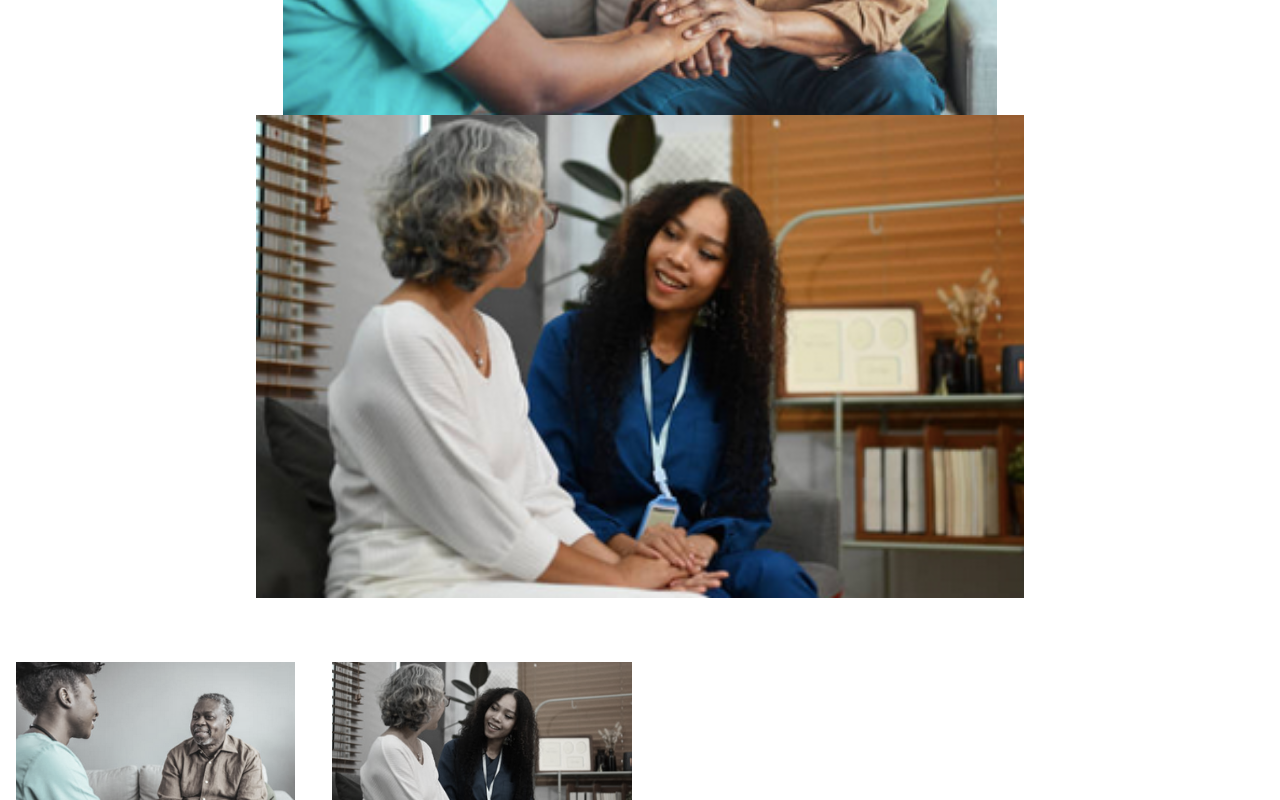
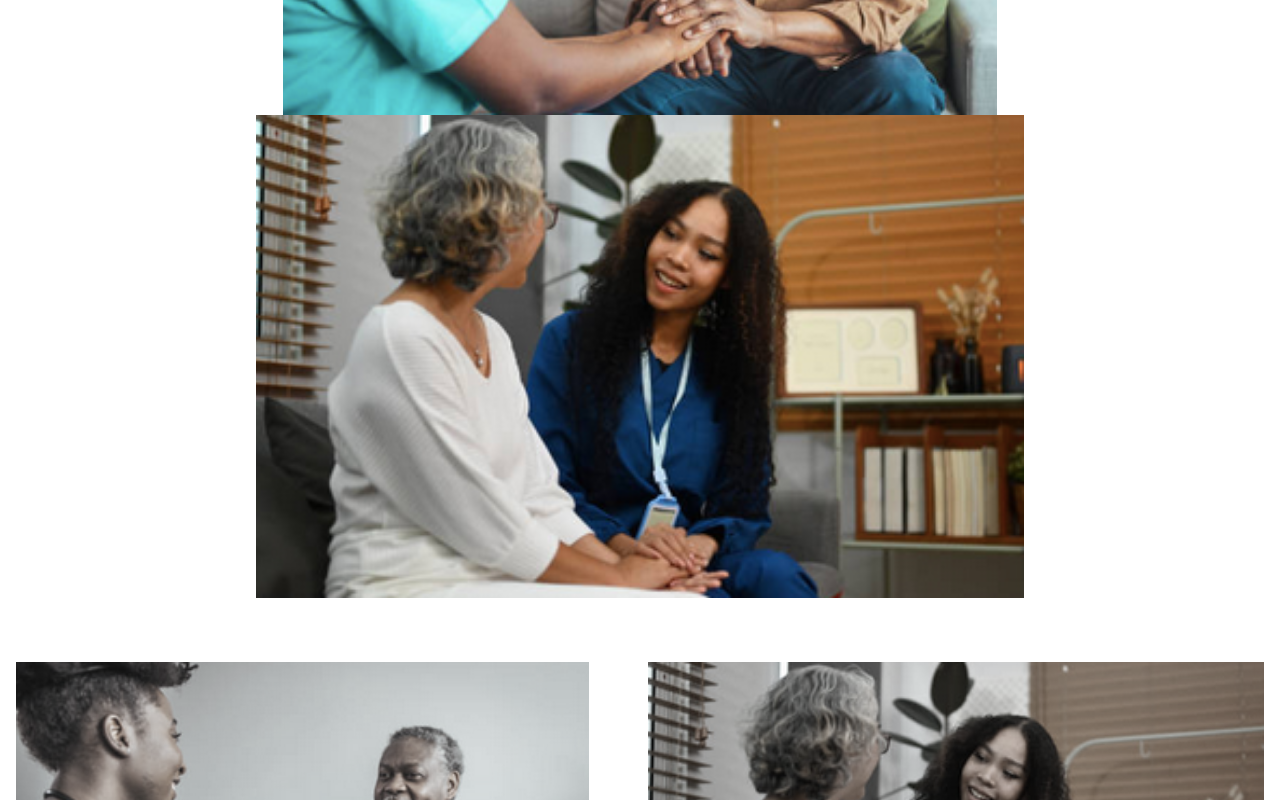
Before and after one commit to avlon96/Harper-Thompson, a plain HTML site: page index.html in a window 1280 px wide. Shown: the part 2000-2800 px from the top of the page. Drawn offline with nearby package versions, Linux system fonts and the light colour scheme.

Commit message:
Update index.html

```diff
--- a/index.html
+++ b/index.html
@@ -96,11 +96,12 @@
     <img src="/Screen Shot 2023-04-01 at 9.57.09 PM.png" alt="Jane" style="width:100%"></div>
   </div>
 </div>
+
     <div class="w3-row-padding w3-grayscale">
-        <div class="w3-col l3 m6">
+        <div class="w3-col m6">
           <img src="/Screen Shot 2023-04-01 at 9.56.28 PM.png" alt="John" style="width:93%">
           </div>
-        <div class="w3-col l3 m6">
+        <div class="w3-col m6">
           <img src="/Screen Shot 2023-04-01 at 9.57.09 PM.png" alt="Jane" style="width:100%">
          </div>
         </div>
```
